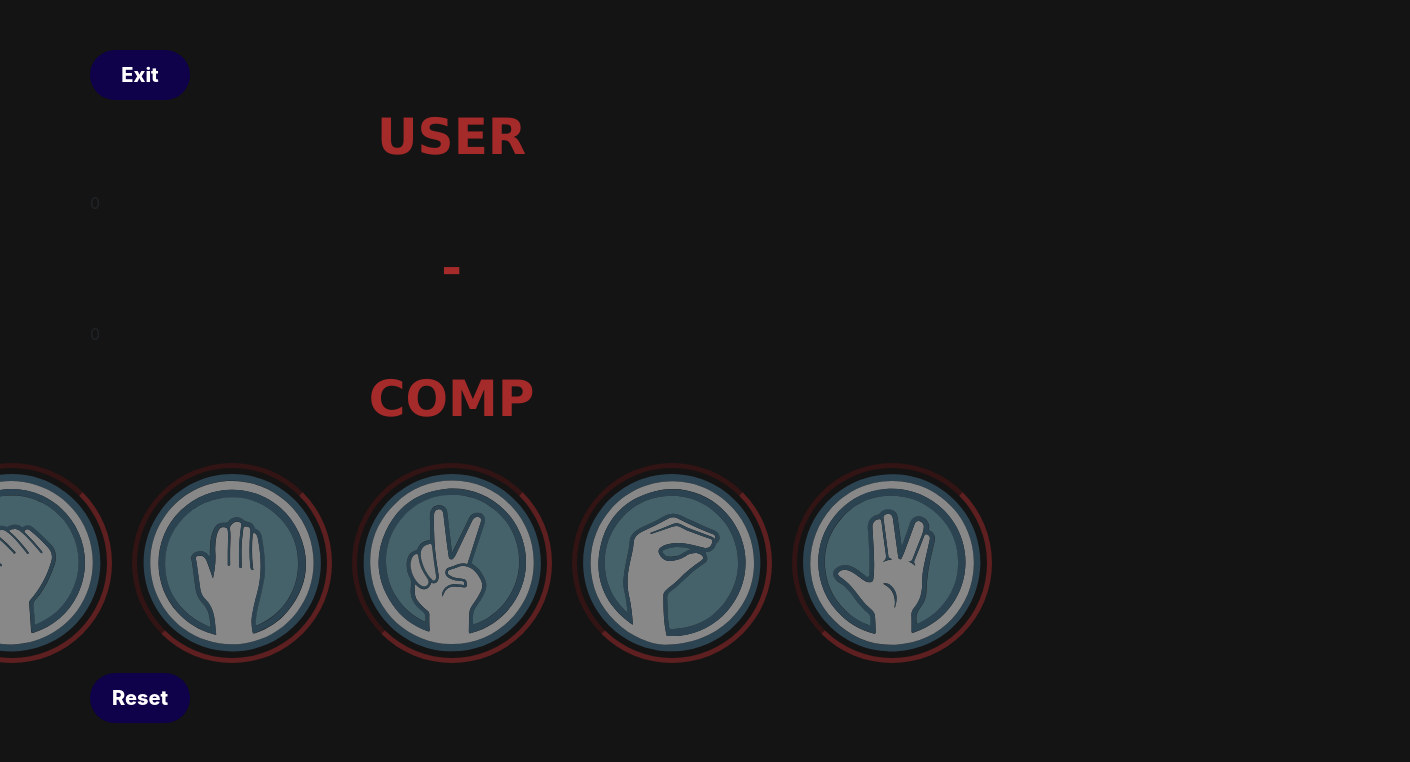
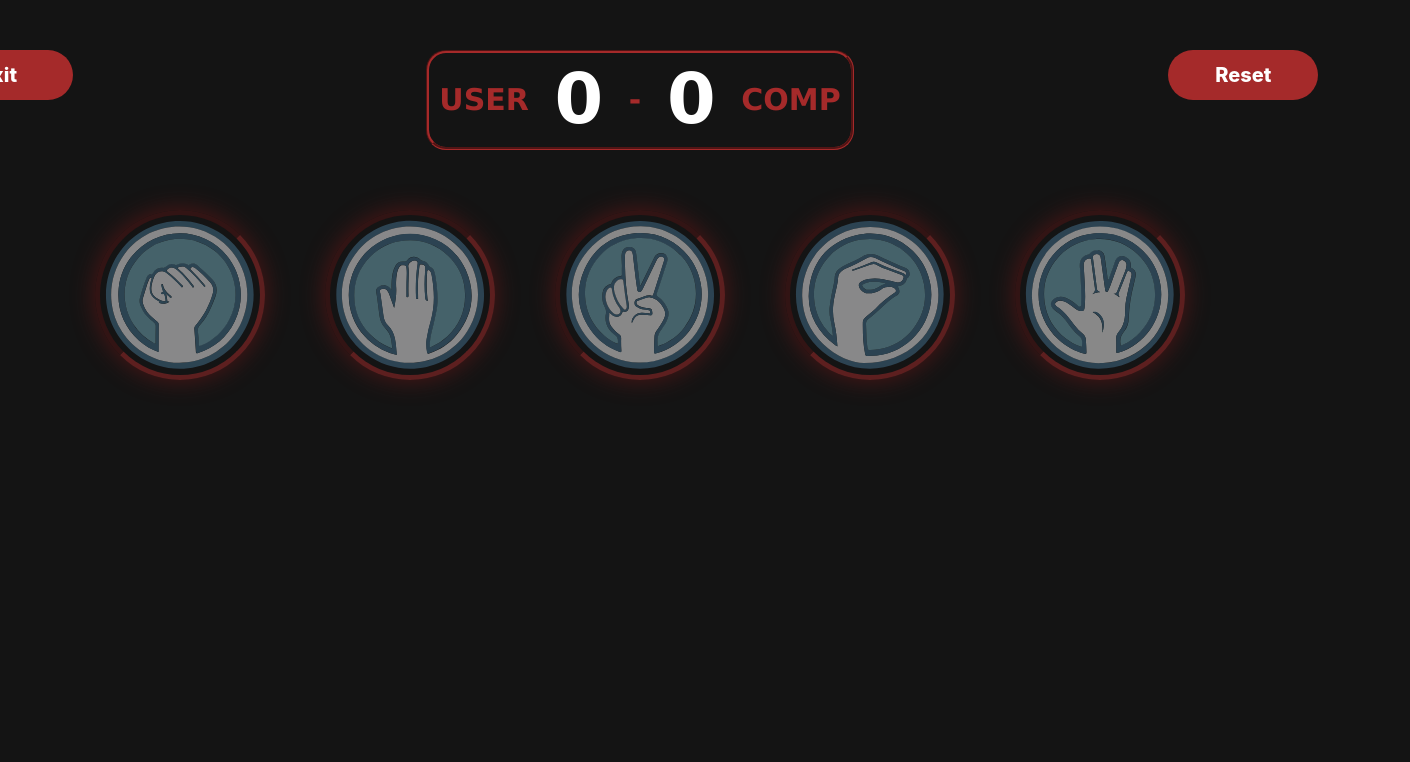
Before and after one commit to fabriciomarote/Piedra-papel-tijera-largarto-spock, a React (Create React App) app in the folder tp-integrador/: page /game in a window 1280 px wide. Shown: the top 762 px of the page, 1410 px wide, since content can reach past the window. Built offline with nearby package versions, Linux system fonts and the light colour scheme.

Commit message:
se modifica el componente MainPage y el estilo de ambos componentes

```diff
--- a/tp-integrador/src/components/MainPage.jsx
+++ b/tp-integrador/src/components/MainPage.jsx
@@ -15,13 +15,14 @@ const MainPage = () => {
           <div className='mainPage-container'>
             <div className='box-container'>
               <div className='title'>
-                Piedra, Papel, Tijera, Lagarto o Spock
+                Rock Paper Scissors Lizard Spock
               </div>
               <div className='image-juego'>
                 <img className='imagen' src={img} alt="imagen"/>
               </div>
               <div className='buttons'>
-                <button type="submit" onClick={goPlayGame} className="btn-btn btn-info btn-mp">Jugar!</button>
+                <button type="submit" onClick={goPlayGame} className="btn-btn btn-info btn-mp">Play!</button>
+                <button type="submit" onClick={goPlayGame} className="btn-btn btn-info btn-mp">Reglas</button>
               </div>
             </div>
           </div>
--- a/tp-integrador/src/styles/GamePage.css
+++ b/tp-integrador/src/styles/GamePage.css
@@ -1,18 +1,62 @@
+.gamePage-container, .container-left {
+    display: flex;
+    justify-content: center;
+}
+
+.container-left {
+}
+
 .game-container {
     display: grid;
     justify-content: center;
 }
 
 .header {
-    padding: 40px;
+    padding: 10px;
 }
 
 .title-game {
-    font-size:  50px;
+    font-size:  30px;
     font-weight: 900;
     color: brown;
     text-align: center;
     font-family:Verdana, Geneva, Tahoma, sans-serif
+}
+
+.point {
+    font-size:  70px;
+    font-weight: 900;
+    color: white;
+    width: 100px;
+    border-radius: 5px;
+    text-align: center;
+    font-family:Verdana, Geneva, Tahoma, sans-serif
+}
+
+.contador-container {
+    display: flex;
+    justify-content: center;
+    align-items: center;
+    margin-bottom: 30px;
+}
+
+.contador {
+    display: flex;
+    height: 100px;
+    justify-content: center;
+    align-items: center;
+    text-align: center;
+    border-style:groove;
+    border-color: brown;
+    border-radius: 20px;
+    padding: 10px;
+    padding-top: 25px;
+}
+
+.contador-left, .contador-right {
+    display: flex;
+    justify-content: center;
+    align-items: center;
 }
 
 .buttons-container {
@@ -22,14 +66,16 @@
 }
 
 .img {
-    width: 200px;
+    width: 170px;
     border-radius: 150px;
     opacity: .5;
     border-style:inset;
     border-width: 5px;
     border-color: brown;
+    box-shadow: 0px 0px 25px
+    rgba(148, 23, 23, 0.9);
     padding: 5px;
-    margin: 10px;
+    margin: 30px;
 }
 
 .img:hover {
--- a/tp-integrador/src/styles/MainPage.css
+++ b/tp-integrador/src/styles/MainPage.css
@@ -16,16 +16,18 @@ body {
     background-color: whitesmoke;
     width: 500px;
     height: 100%;
-    box-shadow: 0px 0px 100px rgba(15, 1, 74, 0.5);
+    box-shadow: 0px 0px 50px
+    rgba(148, 23, 23, 2.9);
 }
 
 .title {
     display: flex;
     justify-content: center;
     padding: 30px;
-    font-size: 27px;
-    font-weight: 750;
+    font-size: 32px;
+    font-weight: 900;
     font-family:fantasy;
+    color: brown;
 }
 
 .imagen {
@@ -42,9 +44,9 @@ body {
 
 .btn-mp {
     height: 50px;
-    width: 100px;
+    width: 150px;
     border-radius: 30px;
-    background-color: rgb(15, 1, 74);
+    background-color: brown;
     font-size: 20px;
     font-weight: 800;
     border-style: none;
```
